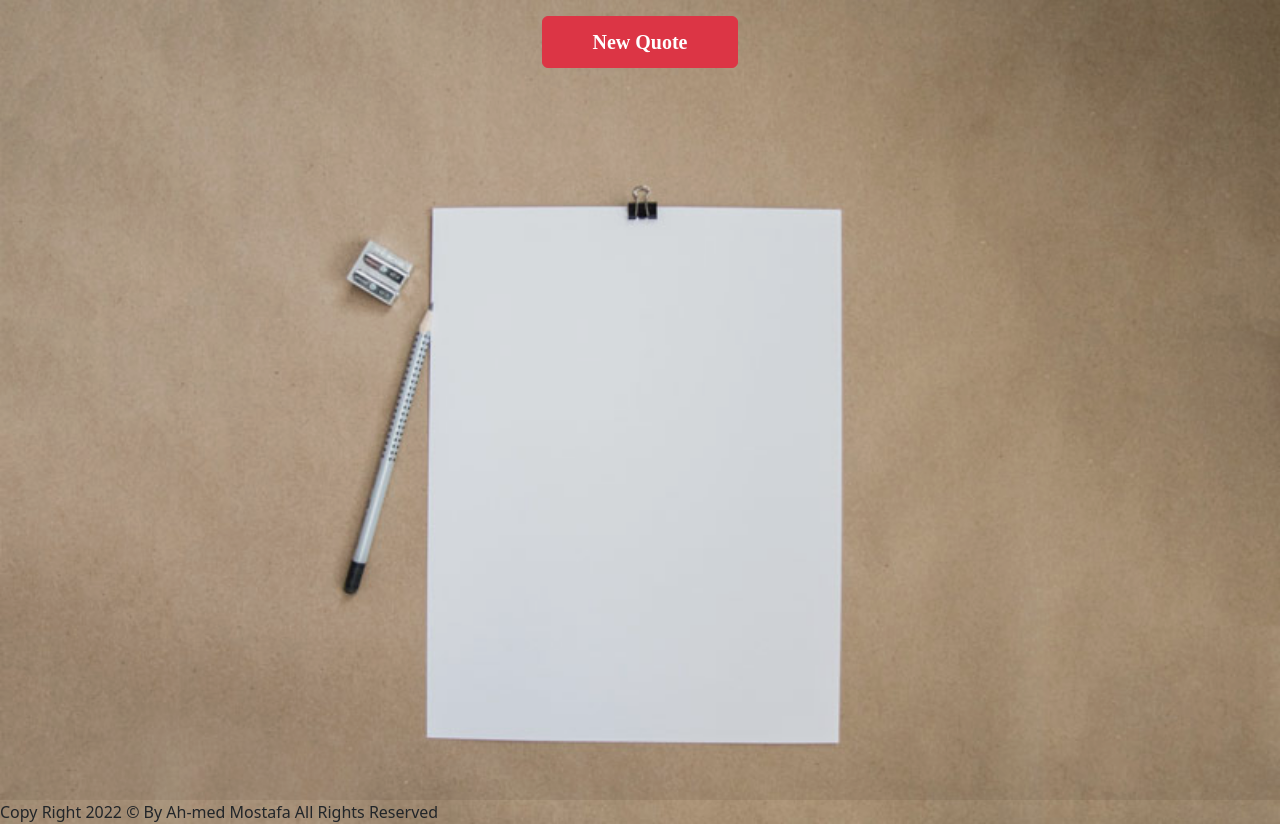
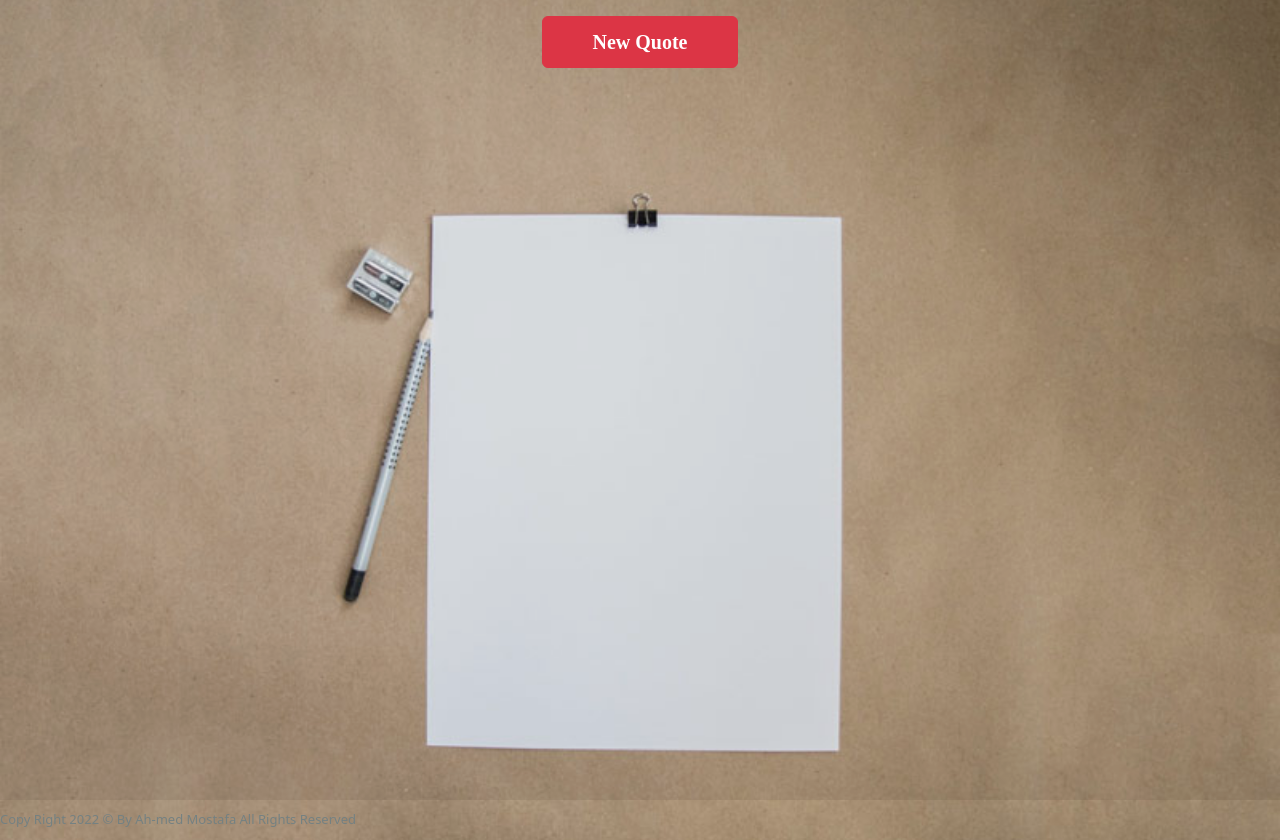
Before and after one commit to ahmedmostafamohmed/QuotesApp, a plain HTML site: page index.html in a window 1280 px wide. Drawn offline with Linux system fonts and the light colour scheme; a web font is replaced by a local one.

Commit message:
Update main.css

```diff
--- a/css/main.css
+++ b/css/main.css
@@ -22,6 +22,12 @@
     line-height: 1.5;
 }
 
+.footer-cntent {
+    color: #748182;
+    font-size: 13px;
+    Padding:10px 0px;
+        }
+
 @media screen and (max-width: 700px) {
     #output {
         width:90%;
```
